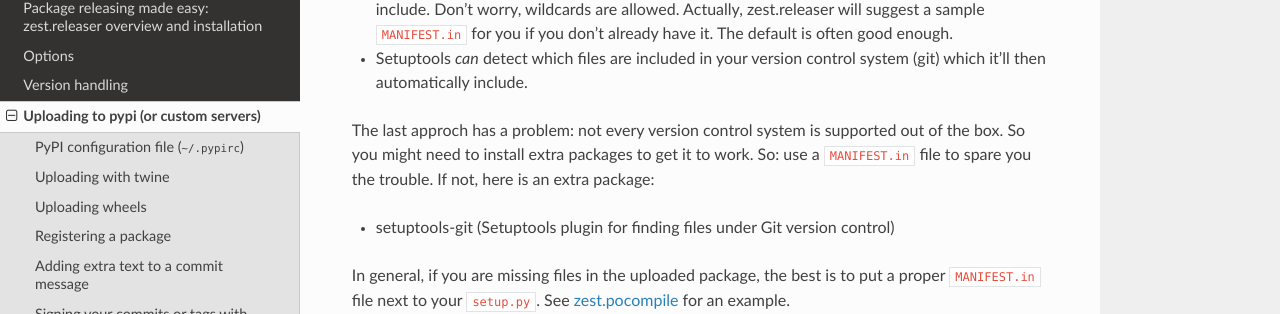
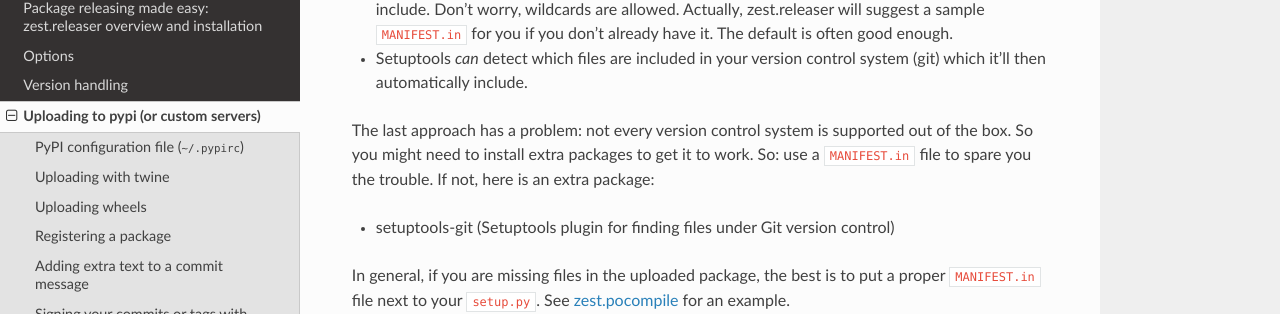
Before and after one commit to zestsoftware/zest.releaser, a Sphinx documentation site: the page built from doc/source/uploading.rst, in a window 1280 px wide and 900 px high, scrolled down 3610 px. Shown: the part 137-451 px from the top of the window. Built offline with Sphinx 7.4.7 and the Read the Docs theme 2.0.0, drawn with Linux system fonts in a browser that asks for light colours; some of the changed text lies outside the part shown.

Commit message:
Fix typos

```diff
--- a/doc/source/assumptions.rst
+++ b/doc/source/assumptions.rst
@@ -2,7 +2,7 @@
 ===========
 
 Zest.releaser originated at `Zest software <https://zestsoftware.nl>`_ so there
-are some assumptions build-in that might or might not fit you.  Lots of people
+are some assumptions built-in that might or might not fit you.  Lots of people
 are using it in various companies and open source projects, so it'll probably
 fit :-)
 
--- a/doc/source/uploading.rst
+++ b/doc/source/uploading.rst
@@ -195,7 +195,7 @@
 - Setuptools *can* detect which files are included in your version control
   system (git) which it'll then automatically include.
 
-The last approch has a problem: not every version control system is supported
+The last approach has a problem: not every version control system is supported
 out of the box. So you might need to install extra packages to get it to
 work. So: use a ``MANIFEST.in`` file to spare you the trouble. If not, here
 is an extra package:
```
Also changed, not shown: other parts of doc/source/uploading.rst (+1 -1 lines), LICENSE.rst, 2 other files.
